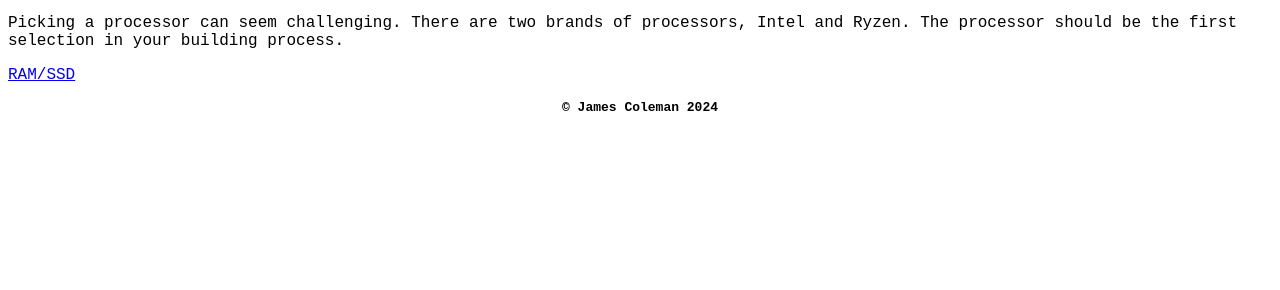
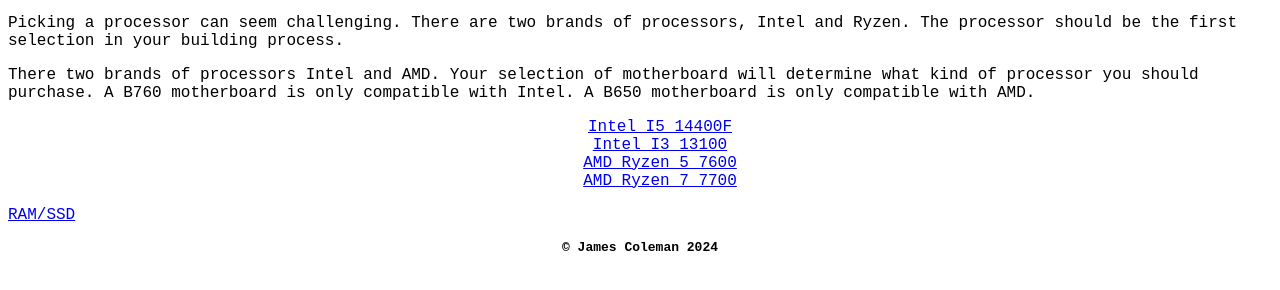
Before and after one commit to JamCol93/PCBUILDINGFORDUMMIES, a plain HTML site: page pages/Processor.html in a window 1280 px wide. Shown: the part 390-680 px from the top of the page. Drawn offline with Linux system fonts and the light colour scheme.

Commit message:
Add files via upload

```diff
--- a/pages/Processor.html
+++ b/pages/Processor.html
@@ -17,6 +17,22 @@
     <P>
         Picking a processor can seem challenging. There are two brands of processors, Intel and Ryzen. The processor should be the first selection in your building process.
     </P>
+    <p> There two brands of processors Intel and AMD. Your selection of motherboard will determine what kind of processor you should purchase. A B760 motherboard is only compatible with Intel. A B650 motherboard is only compatible with AMD.</p>
+    <ol>
+
+        <LI><a href="https://www.bhphotovideo.com/c/product/1802186-REG/intel_bx8071514400f_ic_i5_14400f_desktop_processor10.html?ap=y&smp=y&msclkid=3d99d90d0f2417a7ae1abf08894b31ee">Intel I5 14400F</a>
+        </LI>
+        <LI><a href="Intel Core i3-14100 3.5 GHz 4-Core LGA 1700 Processor (bhphotovideo.com)">Intel I3 13100 </a>
+
+        </LI>
+        <Li><a href="AMD Ryzen 5 7600 3.6 GHz Six-Core AM5 Processor 100-100001015BOX (bhphotovideo.com)">AMD Ryzen 5 7600</a>
+
+        </Li>
+        <li><a href=" AMD Ryzen 7 7700 3.8 GHz Eight-Core AM5 Processor (bhphotovideo.com)">AMD Ryzen 7 7700</a>
+
+        </li>
+    </ol>
+
     <div>
         <a href="./RamSSD.html"><p>RAM/SSD</p></a>
     </div>
```
